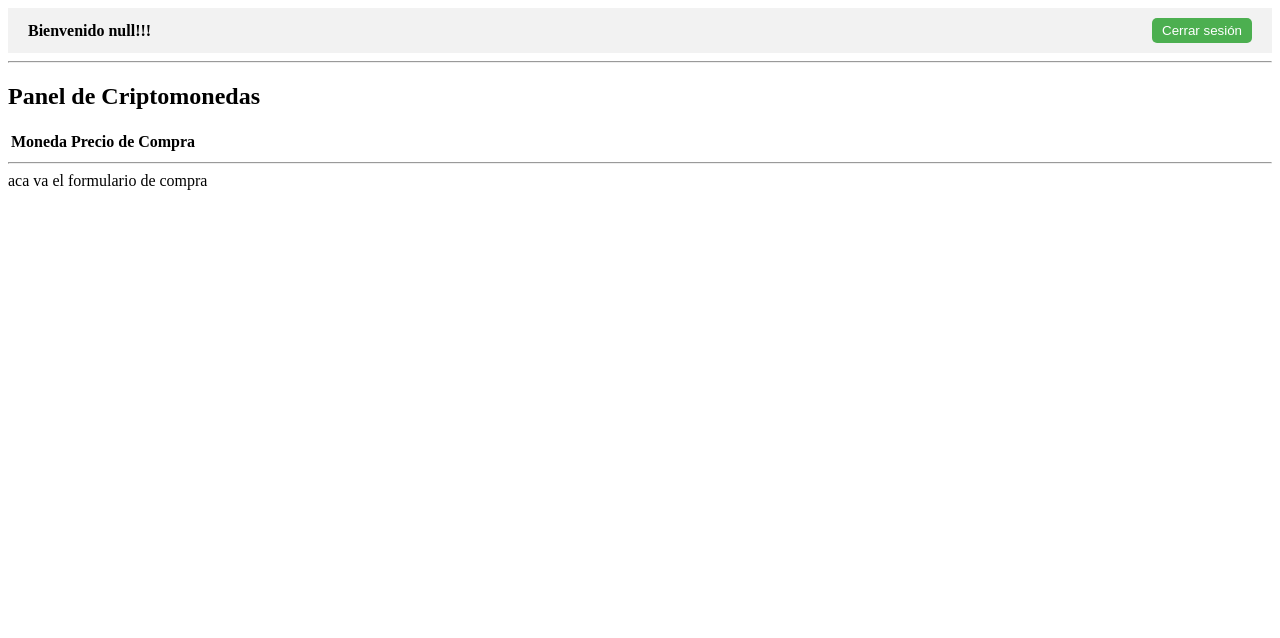
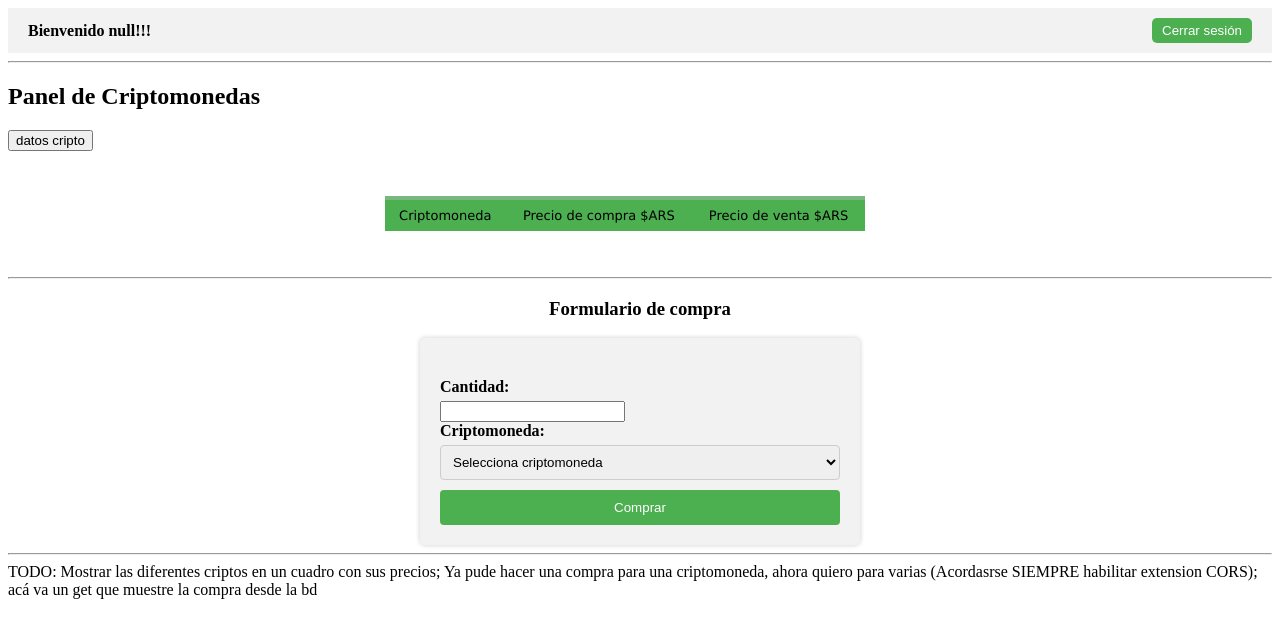
Before and after one commit to paolog10/TPFinalLaboratorio3-UTNFRSFCO_2023, a Vue app: page /compra in a window 1280 px wide. Shown: the top 638 px of the page. Built offline with nearby package versions, Linux system fonts and the light colour scheme.

Commit message:
, formulario de compra, compra hecha y guardada en la bd para 1 sola cripto

```diff
--- a/src/views/CompraView.vue
+++ b/src/views/CompraView.vue
@@ -12,35 +12,81 @@
 
   <div>
     <h2>Panel de Criptomonedas</h2>
+    <button @click="mostrarDatosCriptoMonedas()">datos cripto</button>
+
+    <div class="tabla">
       <table>
         <thead>
           <tr>
-          <th>Moneda</th>
-          <th>Precio de Compra</th>
+            <th>Criptomoneda</th>
+            <th>Precio de compra $ARS</th>
+            <th>Precio de venta $ARS</th>
           </tr>
         </thead>
         <tbody>
-        <tr v-for="coin in coins" :key="coin.id">
-          <td>{{ coin.coin }}</td>
-          <td>{{ coin.ask }}</td>
+          <tr v-for="criptoMoneda in criptoMonedas" :key="criptoMoneda.id">
+            <td>BTC</td>
+            <td>{{ criptoMoneda.ask }}</td>
+            <td>{{ criptoMoneda.bid }}</td>
           </tr>
         </tbody>
       </table>
     </div>
+
+  </div>
+
   <hr>
-  aca va el formulario de compra
+
+  <h3>Formulario de compra</h3>
+  <div class="formularioCompra">
+    <form @submit.prevent="validarCompra">
+      <div>
+        <label>Cantidad:</label>
+        <input type="text" id="cantidad" v-model="cantidadCompraCriptomoneda" required>
+      </div>
+
+      <div>
+        <label>Criptomoneda:</label>
+        <select id="criptomoneda" required>
+          <option value="">Selecciona criptomoneda</option>
+          <option value="Bitcoin">BTC</option>
+          <option value="Ethereum">ETH</option>
+          <option value="Tether">USDT</option>
+          <option value="Dai">DAI</option>
+        </select>
+      </div>
+
+      <button type="submit" class="botonCompra">Comprar</button>
+      <p v-if="compraExitosa" class="exito">Compra con éxito.</p>
+    </form>
+
+    <!--<p v-if="numeroValido">Número decimal válido: {{ numeroDecimal }}</p>-->
+    <p v-show="numeroValido" class="notaAlPie">Error, verifique! Si desea comprar porción de criptomoneda utilice Ej: 10.05</p>
+  </div>
+
+  <hr>
+  TODO:
+  Mostrar las diferentes criptos en un cuadro con sus precios;
+  Ya pude hacer una compra para una criptomoneda, ahora quiero para varias (Acordasrse SIEMPRE habilitar extension CORS);
+  acá va un get que muestre la compra desde la bd
+
 </template>
 
 
 <script>
   //import axios from 'axios';
-  //import criptoYaInstance from '../services/criptoYaConnectionService';
+  import criptoYaConnectionService from '../services/criptoYaConnectionService';
+  import utnConnectionService from '../services/utnConnectionService';
 
   export default {
     data() {
       return {
         clienteId: localStorage.getItem('idUsuario'), //inicializo el idUsuario del localStorage
-        coins: []
+        criptoMonedas: [],
+        cantidadCompraCriptomoneda: '',
+        compraExitosa: false,
+        numeroValido: false,
+        cantidadCompraCriptomonedaDecimal: null,
       };
     },
 
@@ -54,21 +100,63 @@
     methods: {
       cerrarSesion() {
         // redirigir al usuario a la página de inicio de sesión
-        console.log('Cerrando sesión...');
+        alert('Cerrando sesión...');
       },
 
-      fetchCoins(){
-        fetch('https://criptoya.com/api')
-        .then(response => response.json())
-        .then(data => {
-          //this.apiData = Object.entries(data).map(([name, value]) => ({ name, value }));
-          console.log(data);
-        })
-        .catch(error => {
+      async mostrarDatosCriptoMonedas(){
+        try {
+          let response = await criptoYaConnectionService.get(`/btc/ars/0.1`); //endpoint argenbtc/{coin}/{fiat} /dai/ars/0.1 - /eth/ars/0.1 - /usdt/ars/0.1
+          //console.log(response);
+          console.log(response.data.argenbtc)
+          this.criptoMonedas.push(response.data.argenbtc)
+          //let criptoMonedas = await response.json();
+          //console.log(criptoMonedas);
+          //this.criptoMonedas = response.data;
+        } catch (error) {
           console.error('Error al obtener los datos de la API:', error);
-        });
+        }
       },
+
+      validarCompra(){
+        if (/^\d*\.?\d+$/.test(this.cantidadCompraCriptomoneda)) {
+          // Convertir el número a decimal si passa el test de convertir string en numero
+          this.cantidadCompraCriptomonedaDecimal = parseFloat(this.cantidadCompraCriptomoneda);
+          this.numeroValido = false;
+
+          //console.log(this.cantidadCompraCriptomonedaDecimal)
+          //console.log(this.numeroValido)
+          this.registrarCompra()
+          this.compraExitosa = true
+
+        } else {
+          this.numeroValido = true;
         }
+      },
+
+      async registrarCompra(){
+
+        //tengo que crear un objeto con la compra
+        let compraCriptomoneda = {
+          user_id: this.clienteId,
+          action: "purchase",
+          crypto_code: "btc",
+          crypto_amount: this.cantidadCompraCriptomonedaDecimal,
+          money: this.criptoMonedas[0].ask, //criptoMonedas[0].ask => posicion 0 es btc en el array y ask es el atributo compra qu viene de traer datos
+          datetime: new Date().toISOString() //formato iso
+        }
+
+        //lo envío a la bd con la ruta y el objeto creado
+        try {
+          let response = await utnConnectionService.post('https://laboratorio3-f36a.restdb.io/rest/transactions', compraCriptomoneda);
+          console.log(response)
+        } catch (error) {
+          console.error('Error al obtener los datos de la API:', error);
+        }
+
+      }
+
+    }
+
   }
 
 </script>
@@ -91,4 +179,104 @@
   border-radius: 5px;
   cursor: pointer;
 }
+
+.tabla{
+  max-width: 600px;
+  margin: 0 auto;
+}
+
+table {
+  font-family: "Lucida Sans Unicode", "Lucida Grande", Sans-Serif;
+  font-size: 12px;
+  margin: 45px;
+  width: 480px;
+  text-align: center;
+  border-collapse: collapse;
+}
+
+th {
+  font-size: 13px;
+  font-weight: normal;
+  padding: 8px;
+  background: #4caf50;
+  border-top: 4px solid #77b87f;
+  border-bottom: 1px solid #fff;
+}
+
+td {
+  padding: 8px;
+  background: #e4f0df;
+  border-bottom: 1px solid #fff;
+  border-top: 1px solid transparent;
+}
+
+tr:hover td {
+  background: #c8e4c3;
+}
+
+.notaAlPie{
+  color: red;
+  font-weight: bolder;
+}
+
+.formularioCompra {
+  max-width: 400px;
+  margin: 0 auto;
+  padding: 20px;
+  background-color: #f2f2f2;
+  border-radius: 5px;
+  box-shadow: 0 0 5px rgba(0, 0, 0, 0.2);
+}
+
+h3 {
+  text-align: center;
+}
+
+form {
+  margin-top: 20px;
+}
+
+label {
+  display: block;
+  margin-bottom: 5px;
+  font-weight: bold;
+}
+
+input[type="number"],
+select {
+  width: 100%;
+  padding: 8px;
+  margin-bottom: 10px;
+  border: 1px solid #ccc;
+  border-radius: 4px;
+  box-sizing: border-box;
+}
+
+.botonCompra {
+  display: block;
+  width: 100%;
+  padding: 10px;
+  background-color: #4CAF50;
+  color: white;
+  border: none;
+  border-radius: 4px;
+  cursor: pointer;
+}
+
+.botonCompra:hover {
+  background-color: #45a049;
+}
+
+p {
+  margin-top: 20px;
+  font-weight: bold;
+}
+
+.exito {
+  color: green;
+}
+
+.error {
+  color: red;
+}
 </style>
```
Lines whose indentation alone changed are shown as unchanged.
